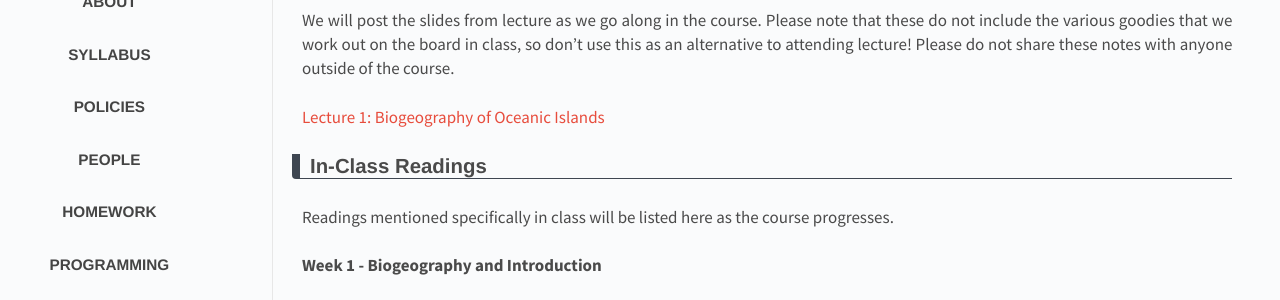
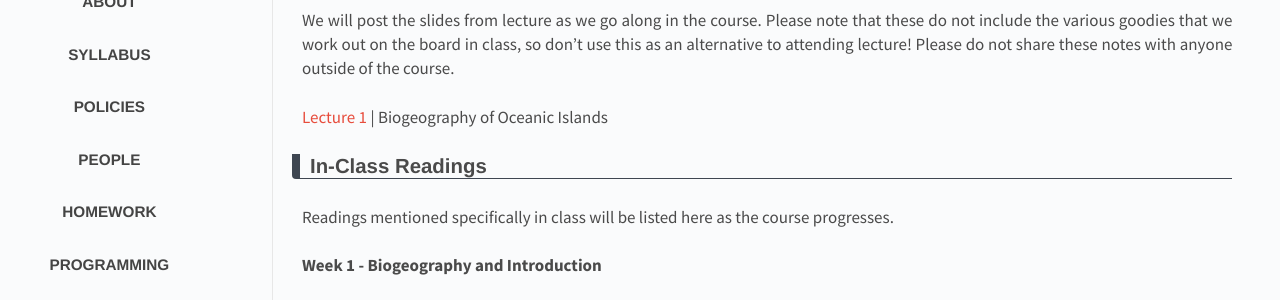
Before and after one commit to RPGroup-PBoC/bi1, a Jekyll site: the page built from _posts/2017-01-24-readings.md, in a window 1280 px wide. Shown: the part 282-582 px from the top of the page. Built offline with Jekyll 4.4.1, drawn with Linux system fonts in a browser that asks for light colours.

Commit message:
Made a small change to style.

```diff
--- a/_posts/2017-01-24-readings.md
+++ b/_posts/2017-01-24-readings.md
@@ -13,7 +13,7 @@ that these do not include the various goodies that we work out on the board in
 class, so don't use this as an alternative to attending lecture! Please do not
 share these notes with anyone outside of the course.
 
-[Lecture 1: Biogeography of Oceanic Islands](http://www.rpgroup.caltech.edu/courses/bi1_2017/protected/Bi1_Sp2017_lec01_Biogeography_of_Oceanic_Islands.pdf)
+[Lecture 1](http://www.rpgroup.caltech.edu/courses/bi1_2017/protected/Bi1_Sp2017_lec01_Biogeography_of_Oceanic_Islands.pdf) \| Biogeography of Oceanic Islands
 
 
 ## In-Class Readings
```
Also changed, not shown: 1 other file.
